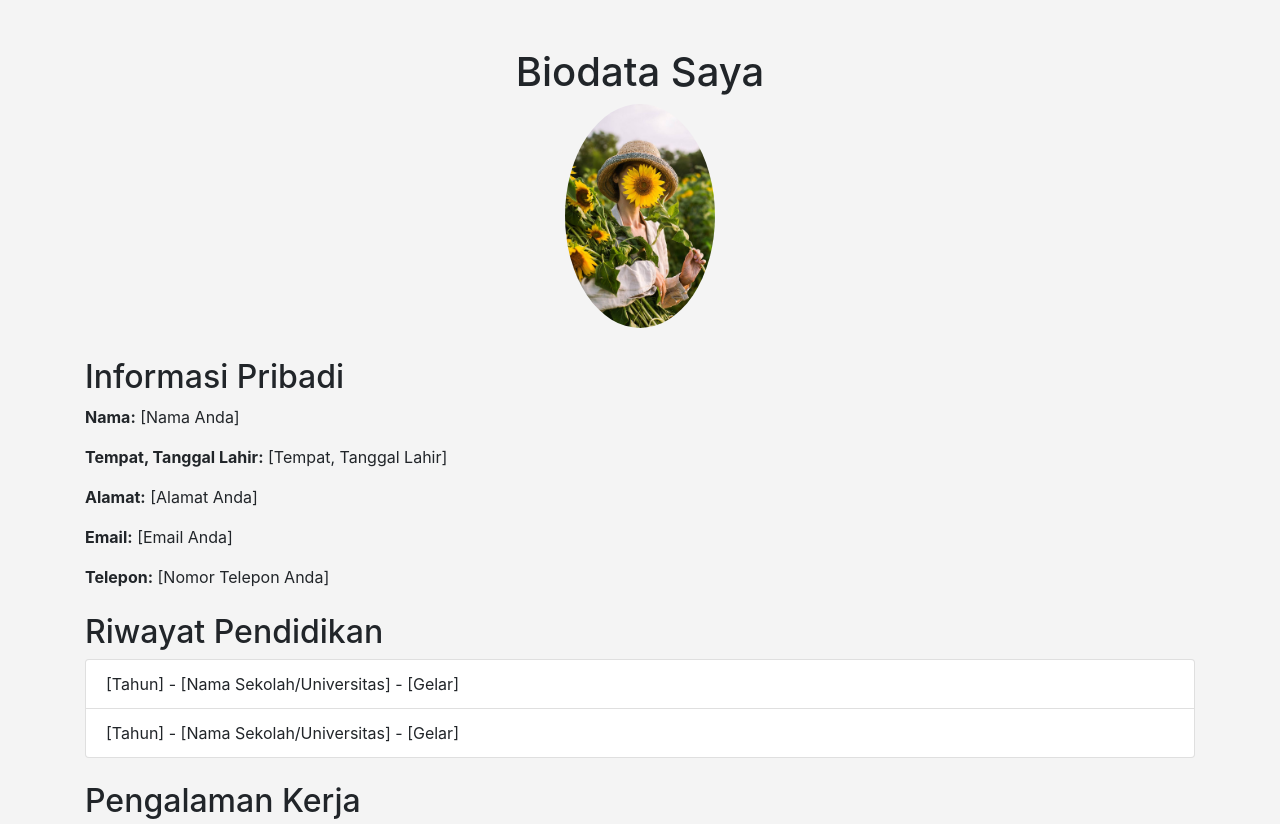
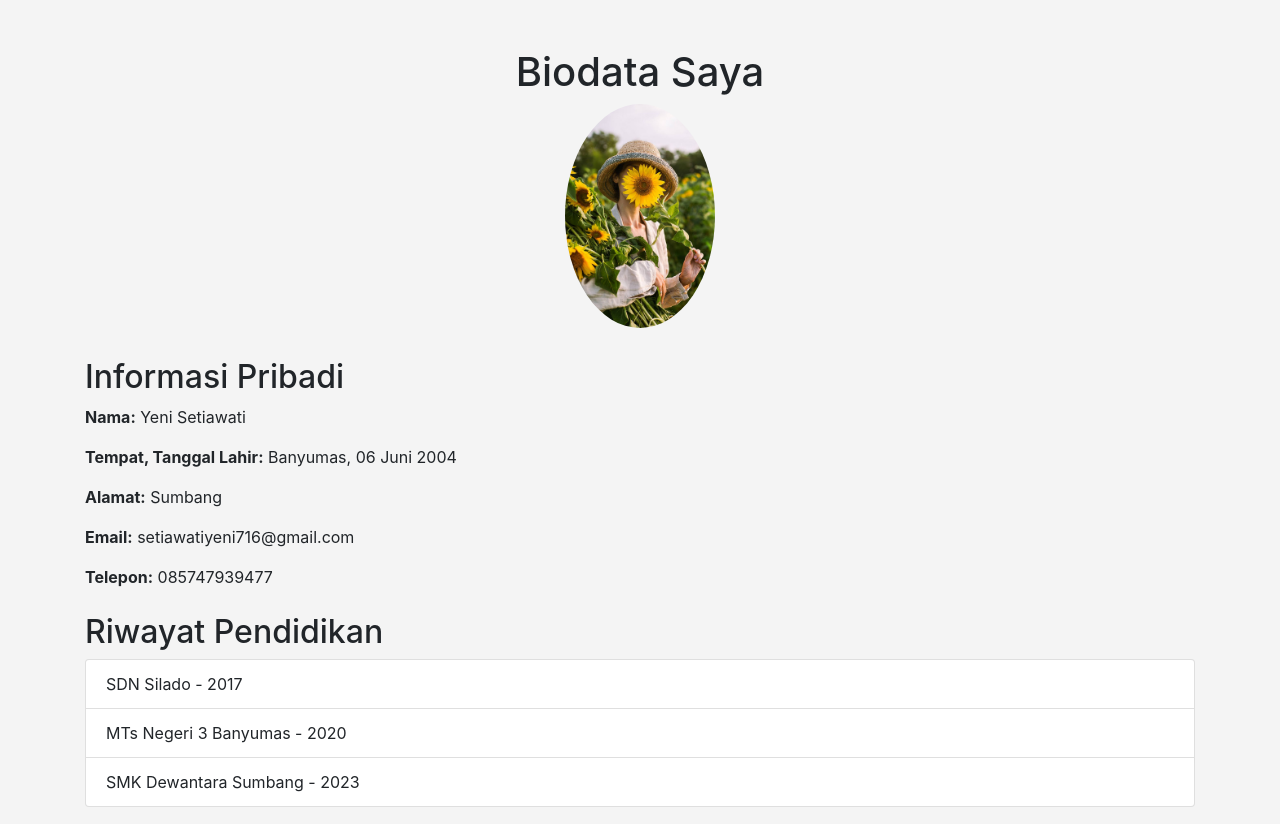
Before and after one commit to ynsetiawati/biodata, a plain HTML site: page index.html in a window 1280 px wide. Shown: the top 824 px of the page. Drawn offline with nearby package versions, Linux system fonts and the light colour scheme.

Commit message:
Update index.html dari Web
update dari web

```diff
--- a/index.html
+++ b/index.html
@@ -15,17 +15,18 @@
         </header>
         <section class="personal-info mt-4">
             <h2>Informasi Pribadi</h2>
-            <p><strong>Nama:</strong> [Nama Anda]</p>
-            <p><strong>Tempat, Tanggal Lahir:</strong> [Tempat, Tanggal Lahir]</p>
-            <p><strong>Alamat:</strong> [Alamat Anda]</p>
-            <p><strong>Email:</strong> [Email Anda]</p>
-            <p><strong>Telepon:</strong> [Nomor Telepon Anda]</p>
+            <p><strong>Nama:</strong> Yeni Setiawati</p>
+            <p><strong>Tempat, Tanggal Lahir:</strong> Banyumas, 06 Juni 2004</p>
+            <p><strong>Alamat:</strong> Sumbang</p>
+            <p><strong>Email:</strong> setiawatiyeni716@gmail.com</p>
+            <p><strong>Telepon:</strong> 085747939477</p>
         </section>
         <section class="education mt-4">
             <h2>Riwayat Pendidikan</h2>
             <ul class="list-group">
-                <li class="list-group-item">[Tahun] - [Nama Sekolah/Universitas] - [Gelar]</li>
-                <li class="list-group-item">[Tahun] - [Nama Sekolah/Universitas] - [Gelar]</li>
+                <li class="list-group-item">SDN Silado - 2017</li>
+                <li class="list-group-item">MTs Negeri 3 Banyumas - 2020</li>
+                <li class="list-group-item">SMK Dewantara Sumbang - 2023</li>
             </ul>
         </section>
         <section class="experience mt-4">
```
